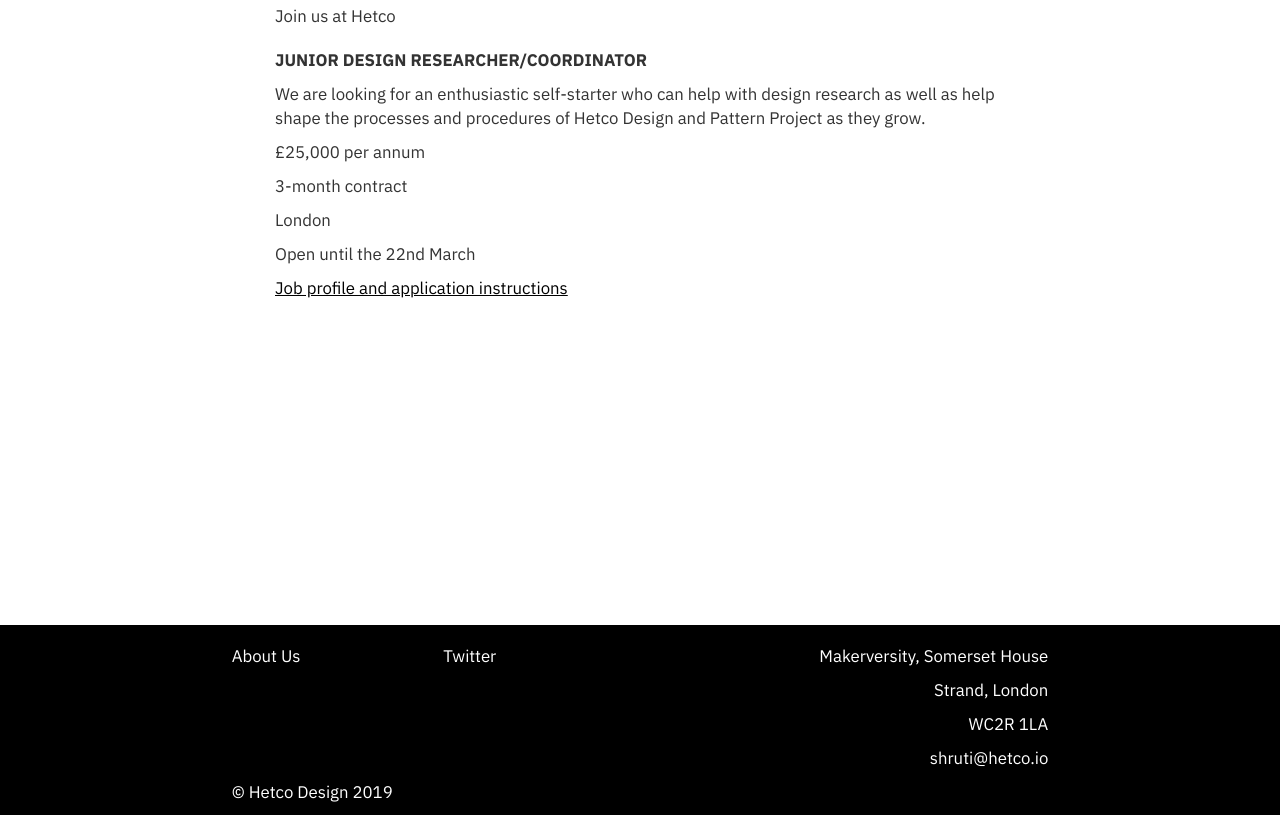
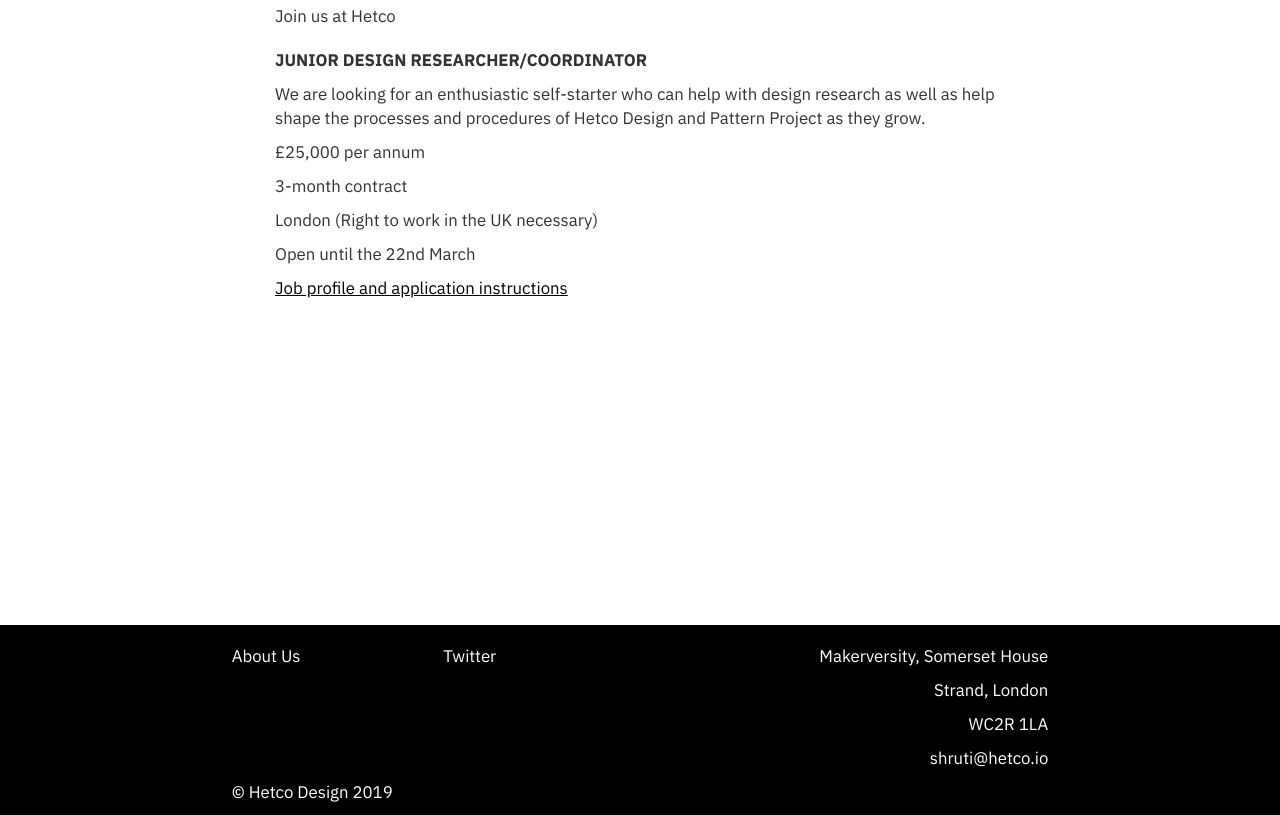
Before and after one commit to hetco/hetco.github.io, a plain HTML site: page jobs/index.html in a window 1280 px wide. Shown: the part 100-915 px from the top of the page. Drawn offline with nearby package versions, Linux system fonts and the light colour scheme.

Commit message:
right to work

```diff
--- a/jobs/index.html
+++ b/jobs/index.html
@@ -47,7 +47,7 @@
                         <p>We are looking for an enthusiastic self-starter who can help with design research as well as help shape the processes and procedures of Hetco Design and Pattern Project as they grow.</p>
                         <p>£25,000 per annum</p>
                         <p>3-month contract</p>
-                        <p>London</p>
+                        <p>London (Right to work in the UK necessary)</p>
                         <p>Open until the 22nd March</p>
                         <p><a href="../images/pdfs/Hetco_Design_-_Junior_Design_Coordinator.pdf">Job profile and application instructions</a></p>
                     </div>
```
